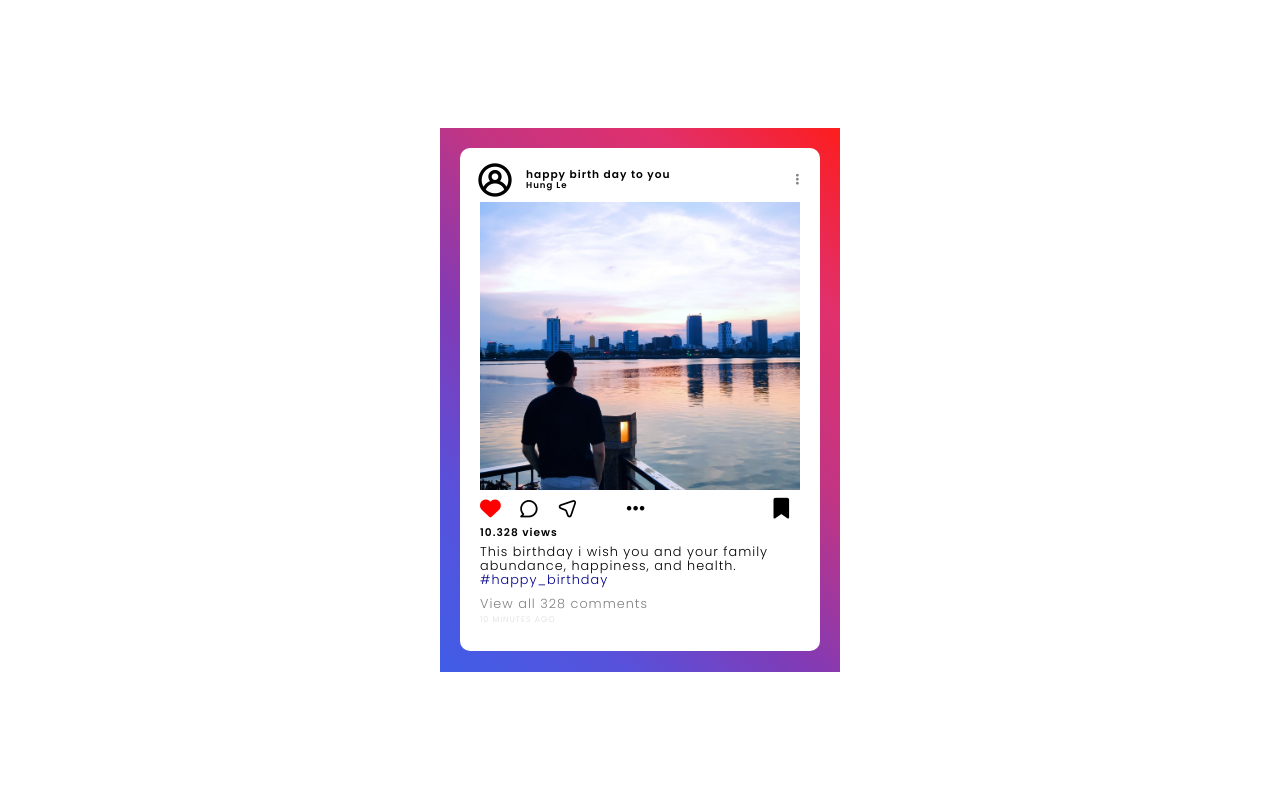
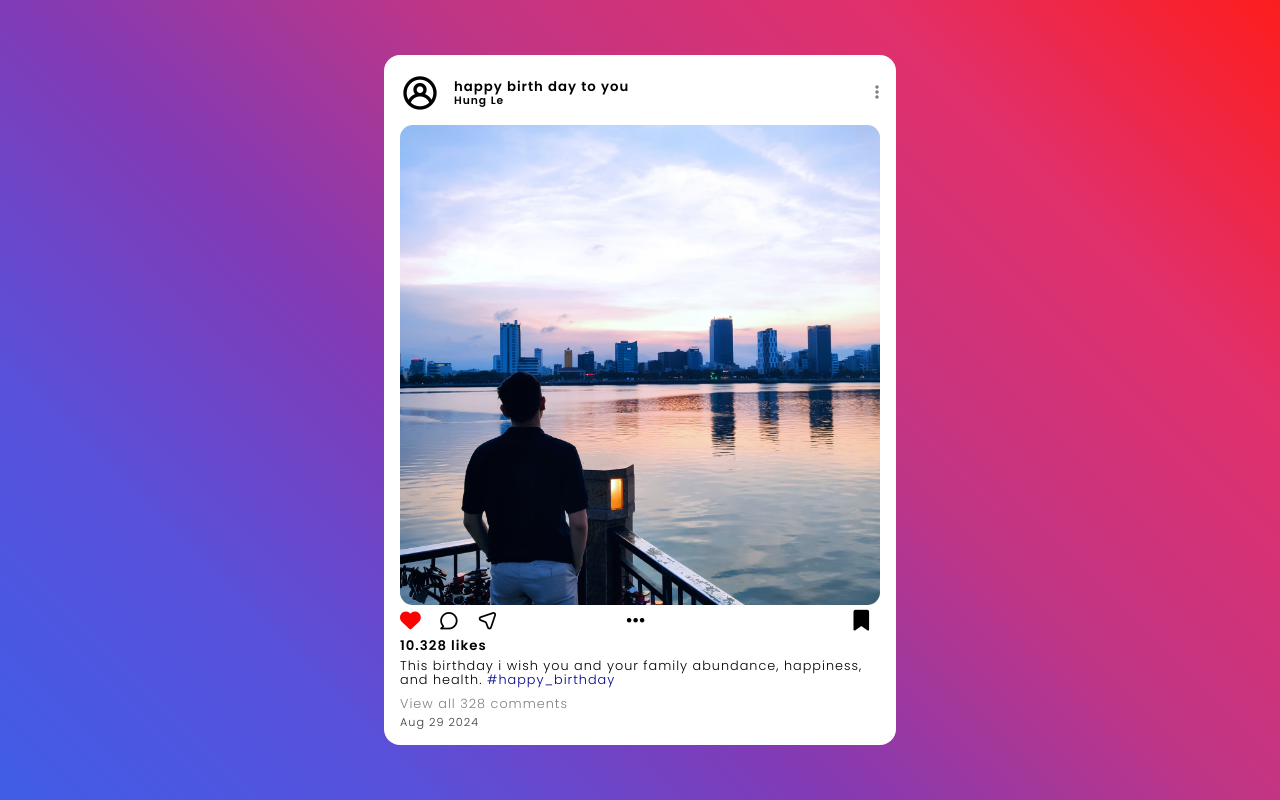
Before and after one commit to tobbiesfake/happy-birthday-my-bestie, a plain HTML site: page index.html in a window 1280 px wide. Drawn offline with nearby package versions, Linux system fonts and the light colour scheme.

Commit message:
update-2024

```diff
--- a/index.html
+++ b/index.html
@@ -39,10 +39,10 @@
                 <i class="fas fa-bookmark save"></i>
             </div>
             <div class="description">
-                <h5>10.328 views</h5>
+                <h5>10.328 likes</h5>
                 <p class="abc">This birthday i wish you and your family abundance, happiness, and health. <span>#happy_birthday</span></p>
                 <p class="view-cmt">View all 328 comments</p>
-                <p class="time">10 MINUTES AGO</p>
+                <p class="time">Aug 29 2024</p>
             </div>
         </div>
     </div>
--- a/styles.css
+++ b/styles.css
@@ -4,34 +4,40 @@
     padding: 0;
 }
 body{
-    height: 100vh;
-    display: grid;
-    place-items: center;
     font-family: 'Poppins', sans-serif;
-    font-size: .8rem;
+    font-size: 16px;
     line-height: 1.1;
     letter-spacing: 1px;
 }
 .container{
-    width: 25rem;
-    height: 34rem;
+    display: flex;
+    align-items: center;
+    justify-content: center;
+    width: 100%;
+    height: 100%;
+    min-height: 100vh;
     background: linear-gradient(45deg, #405de6, #5851db, #833ab4, #c13584, #e1306c, #fd1d1d);
 }
 .card{
+    display: flex;
+    flex-direction: column;
     background-color: #fff;
-    padding: calc(5% - 10px) 5% 5%;
-    margin: 5%;
+    padding: 1rem;
     width: 80%;
-    height: 87%;
-    border-radius: 10px;
+    max-width: 30rem;
+    border-radius: 1rem;
+    margin-top: 2rem;
+    margin-bottom: 2rem;
 }
 .user-info {
     display: flex;
+    margin-bottom: 0.6rem;
 }
 .user-info .avt{
+    width: 44px;
+    height: 44px;
     font-size: 2.5rem;
     padding: 0;
-    margin-left: -5px;
 }
 .user-info .options{
     color: gray;
@@ -41,9 +47,14 @@ body{
 .user-info .name {
     margin: auto 10px;
 }
-img{
+.img {
+    display: flex;
+    border-radius: 0.8rem;
+    overflow: hidden;
+}
+.img img{
     width: 100%;
-    height: 18rem;
+    aspect-ratio: 1/1;
     object-fit: cover;
 }
 .interact{
@@ -79,7 +90,7 @@ img{
     color: gray;
 }
 .description .time{
-    font-size: .5rem;
-    color: gainsboro;
+    font-size: .7rem;
+    color: rgb(59, 55, 55);
     margin-top: 5px;
 }
```
